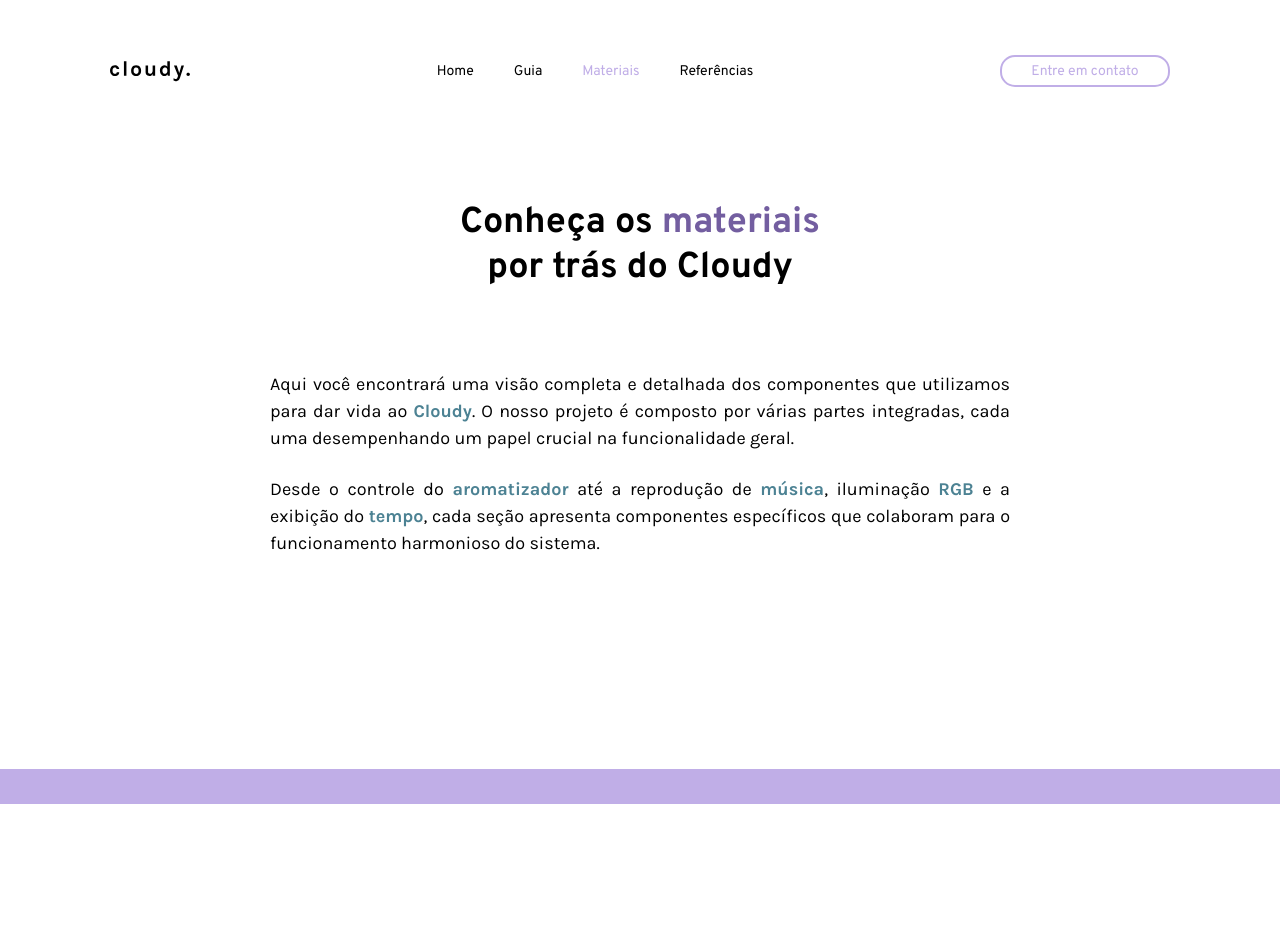
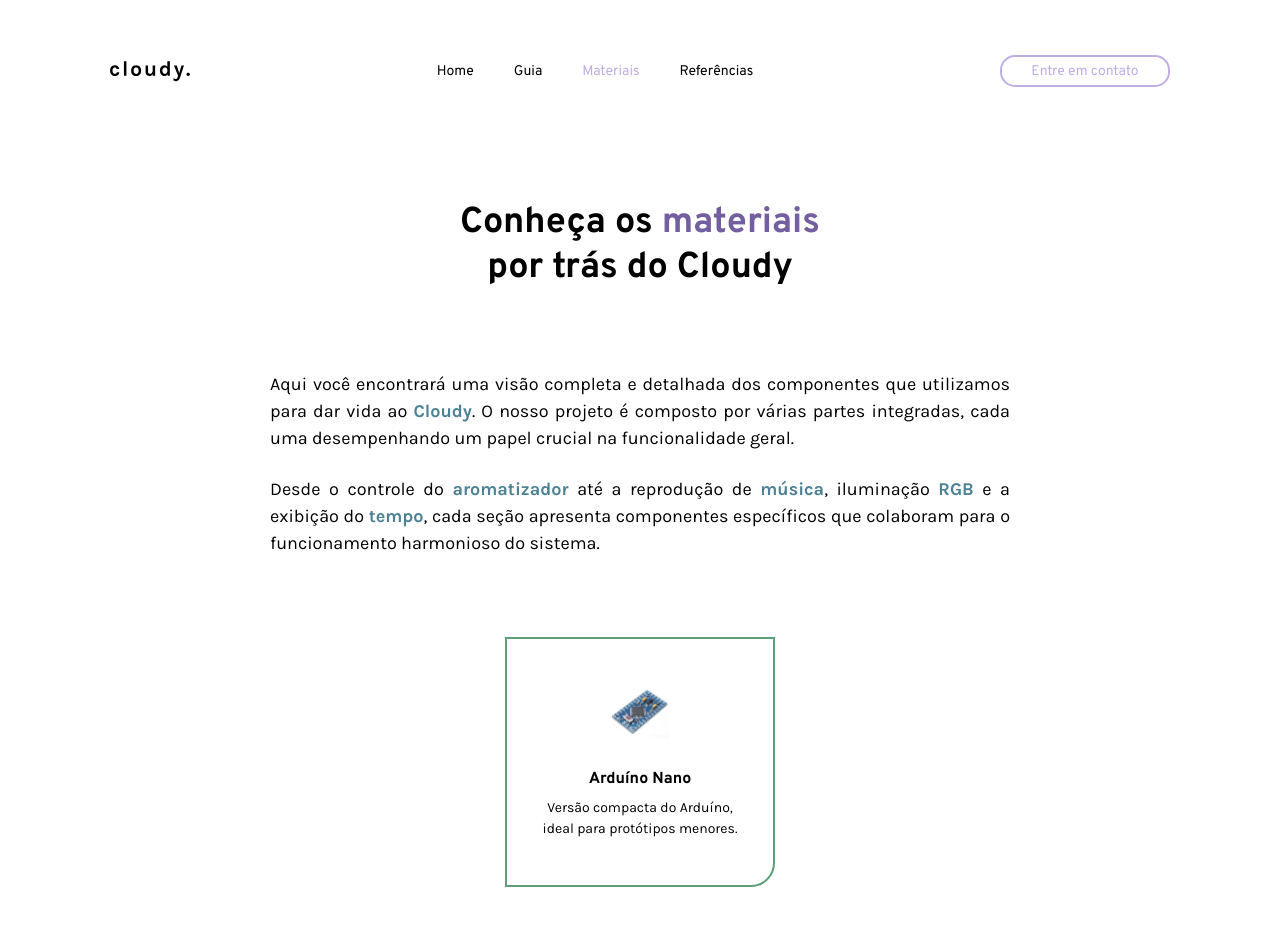
Before and after one commit to yasminvsilva/cloudy, a React (Vite) app: page /materiais in a window 1280 px wide. Shown: the top 952 px of the page. Before the commit the page ends 804 px from the top, so only its background shows below. Built offline with nearby package versions, Linux system fonts and the light colour scheme.

Commit message:
carrossel de materiais estilizado

```diff
--- a/package.json
+++ b/package.json
@@ -13,7 +13,9 @@
     "framer-motion": "^11.3.28",
     "react": "^18.3.1",
     "react-dom": "^18.3.1",
-    "react-router-dom": "^6.26.0"
+    "react-router-dom": "^6.26.0",
+    "react-slick": "^0.30.2",
+    "slick-carousel": "^1.8.1"
   },
   "devDependencies": {
     "@eslint/js": "^9.8.0",
--- /dev/null
+++ b/src/components/MaterialCarrossel.jsx
@@ -0,0 +1,66 @@
+import React, { useState, useEffect } from 'react';
+
+import arduino from '../assets/materiais/arduino.svg';
+import arduinoNano from '../assets/materiais/arduino-nano.svg';
+import moduloRTC from '../assets/materiais/moduloRTC.svg';
+import diodo from '../assets/materiais/diodo.svg';
+import botao from '../assets/materiais/botao.svg';
+import conversor from '../assets/materiais/conversor.svg';
+import capacitor from '../assets/materiais/capacitor.svg';
+import dfPlayer from '../assets/materiais/df.svg';
+import jumpers from '../assets/materiais/jumpers.svg';
+import moduloTP4056 from '../assets/materiais/modulo-tp4056.svg';
+import resistor from '../assets/materiais/resistor.svg';
+import umidificadora from '../assets/materiais/umidificadora.svg';
+import protoboard from '../assets/materiais/protoboard.svg';
+import leds from '../assets/materiais/leds.svg';
+import altoFalante from '../assets/materiais/alto-falante.svg';
+
+const slides = [
+  { imagem: arduino, titulo: 'Arduíno Uno', descricao: 'Microcontrolador versátil para diversos projetos.' },
+  { imagem: arduinoNano, titulo: 'Arduíno Nano', descricao: 'Versão compacta do Arduíno, ideal para protótipos menores.' },
+  { imagem: moduloRTC, titulo: 'Módulo RTC', descricao: 'Módulo de relógio para projetos que requerem controle preciso de tempo.' },
+  { imagem: diodo, titulo: 'Diodo', descricao: 'Componente eletrônico que permite a passagem de corrente em uma única direção.' },
+  { imagem: botao, titulo: 'Botão', descricao: 'Interruptor básico utilizado em uma variedade de circuitos eletrônicos.' },
+  { imagem: conversor, titulo: 'Conversor de Tensão', descricao: 'Dispositivo para ajustar a tensão elétrica em circuitos.' },
+  { imagem: capacitor, titulo: 'Capacitor', descricao: 'Componente utilizado para armazenar energia elétrica temporariamente.' },
+  { imagem: dfPlayer, titulo: 'DFPlayer Mini', descricao: 'Módulo de áudio para reproduzir sons e músicas em projetos eletrônicos.' },
+  { imagem: jumpers, titulo: 'Jumpers', descricao: 'Cabos utilizados para conectar componentes em uma protoboard.' },
+  { imagem: moduloTP4056, titulo: 'Módulo TP4056', descricao: 'Carregador de baterias de lítio, com proteção contra sobrecarga.' },
+  { imagem: resistor, titulo: 'Resistor', descricao: 'Componente que limita a corrente em um circuito.' },
+  { imagem: umidificadora, titulo: 'Umidificadora', descricao: 'Dispositivo utilizado para aumentar a umidade do ar em ambientes fechados.' },
+  { imagem: protoboard, titulo: 'Protoboard', descricao: 'Placa para montagem e testes de circuitos eletrônicos.' },
+  { imagem: leds, titulo: 'LEDs', descricao: 'Diodos emissores de luz, eficientes e amplamente utilizados em projetos eletrônicos.' },
+  { imagem: altoFalante, titulo: 'Alto-Falante', descricao: 'Dispositivo para emissão de som em sistemas eletrônicos.' },
+];
+
+const MaterialCarrossel = () => {
+  const [currentIndex, setCurrentIndex] = useState(0);
+  const [isAnimating, setIsAnimating] = useState(false);
+
+  useEffect(() => {
+    const interval = setInterval(() => {
+      setIsAnimating(true);
+      setTimeout(() => {
+        setCurrentIndex((prevIndex) => (prevIndex + 1) % slides.length);
+        setIsAnimating(false);
+      }, 600);
+    }, 4000);
+
+    return () => clearInterval(interval);
+  }, []);
+
+  return (
+    <div className="relative overflow-hidden w-full max-w-md mx-auto">
+      <div className={`transform transition-transform duration-500 ease-in-out ${isAnimating ? '-translate-x-full opacity-0' : 'translate-x-0 opacity-100'}`}>
+        <div className='flex flex-col items-center justify-center'>
+          <img className='w-10 mb-7 w-[60px]' src={slides[currentIndex].imagem} alt={slides[currentIndex].titulo} />
+          <h3 className='font-karla font-bold text-[16px] text-center mb-1.5'>{slides[currentIndex].titulo}</h3>
+          <p className='font-overpass text-[14px] text-center'>{slides[currentIndex].descricao}</p>
+        </div>
+      </div>
+    </div>
+  );
+};
+
+export default MaterialCarrossel;
--- a/src/pages/Materiais.jsx
+++ b/src/pages/Materiais.jsx
@@ -1,5 +1,6 @@
 import { motion } from 'framer-motion';
 import Header from "./Header"
+import MaterialCarrossel from '../components/MaterialCarrossel'
 
 export default function Materiais() {
   return (
@@ -40,8 +41,12 @@ export default function Materiais() {
           >
             <p className="
             xl:text-[18px]
-            font-overpass text-justify text-[16px] mb-28"> Desde o controle do <span className='font-bold text-azul-titulo'>aromatizador</span> até a reprodução de <span className='font-bold text-azul-titulo'>música</span>, iluminação <span className='font-bold text-azul-titulo'>RGB</span> e a exibição do <span className='font-bold text-azul-titulo'>tempo</span>, cada seção apresenta componentes específicos que colaboram para o funcionamento harmonioso do sistema.</p>
+            font-overpass text-justify text-[16px] mb-20"> Desde o controle do <span className='font-bold text-azul-titulo'>aromatizador</span> até a reprodução de <span className='font-bold text-azul-titulo'>música</span>, iluminação <span className='font-bold text-azul-titulo'>RGB</span> e a exibição do <span className='font-bold text-azul-titulo'>tempo</span>, cada seção apresenta componentes específicos que colaboram para o funcionamento harmonioso do sistema.</p>
           </motion.div>
+        </div>
+
+        <div className='relative border-2 border-verde-titulo w-[270px] h-[250px] px-8 py-8 rounded-br-3xl flex flex-col items-center justify-center mb-4 mx-auto'>
+          <MaterialCarrossel />
         </div>
     </div>
   )
```
Also changed, not shown: 1 other file (tests, documents, lock files or other folders).
